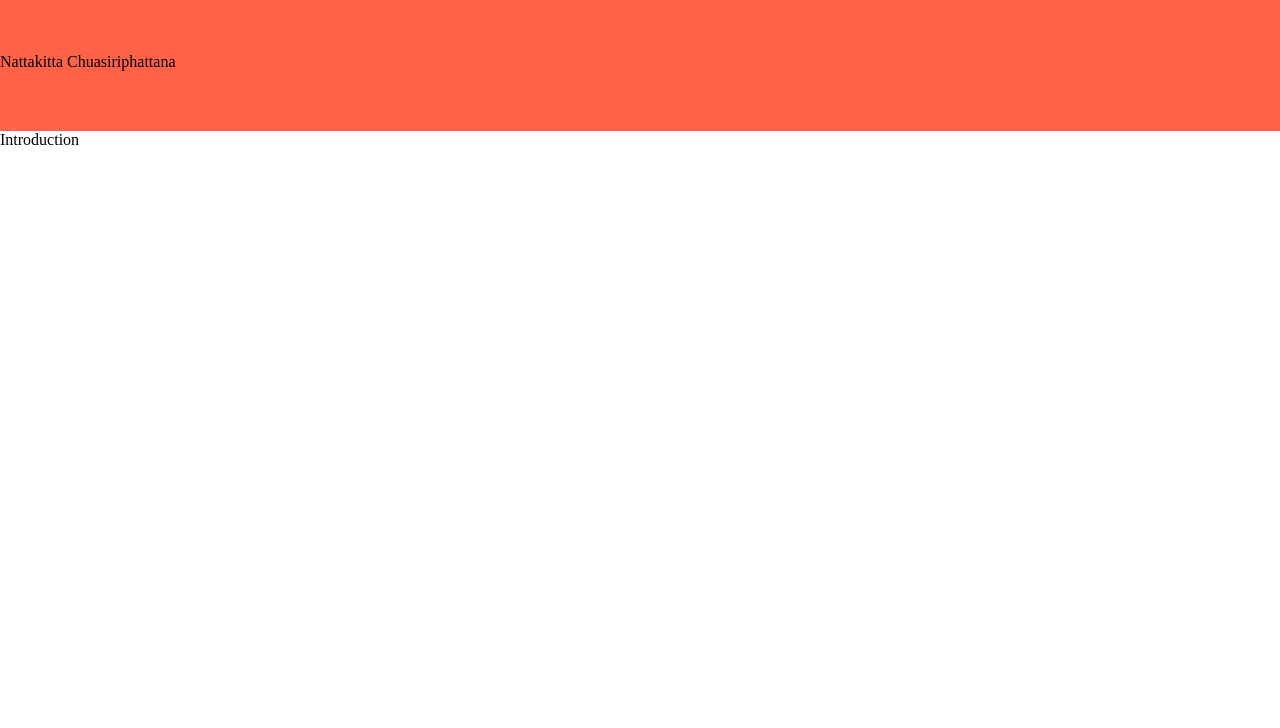
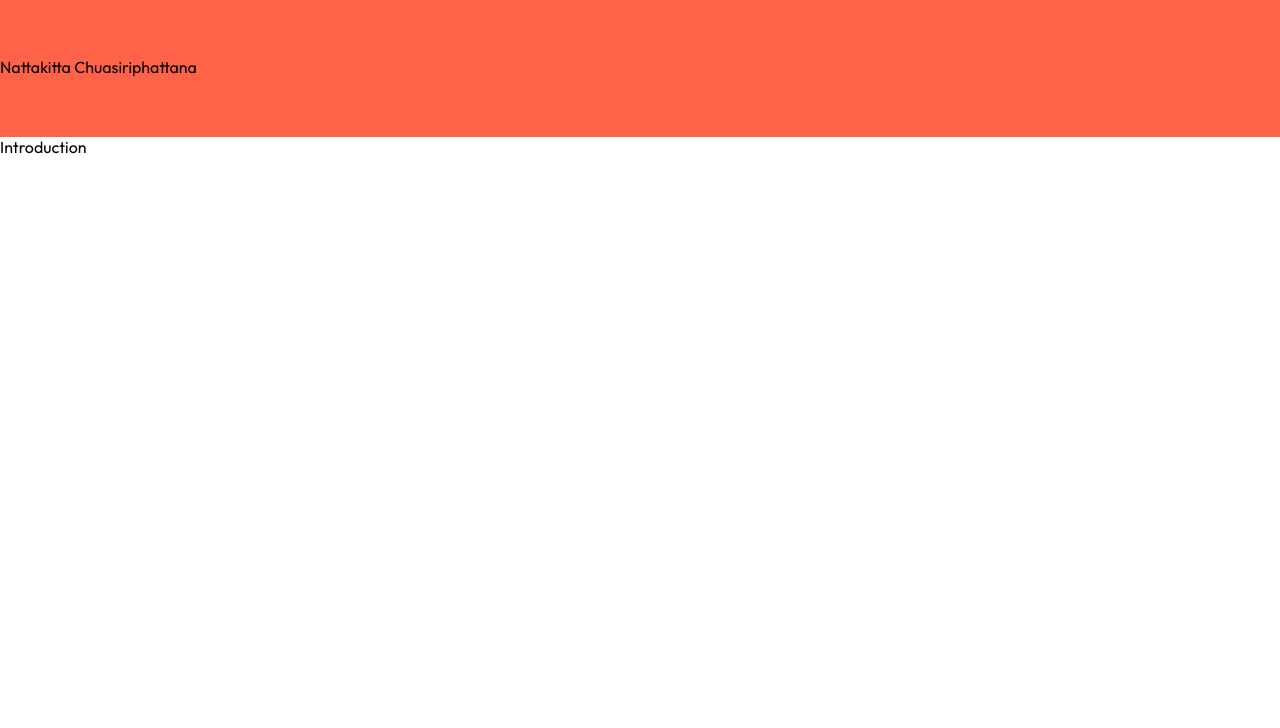
Before and after one commit to opalnattakitta/opalnattakitta.github.io, a plain HTML site: page index.html in a window 1280 px wide. Shown: the part 43-771 px from the top of the page. Drawn offline with Linux system fonts and the light colour scheme.

Commit message:
CSS common

```diff
--- a/assets/style.css
+++ b/assets/style.css
@@ -1,3 +1,10 @@
+* {
+	margin: 0;
+	padding: 0;
+	box-sizing: border-box;
+	font-family: 'Outfit', sans-serif;
+}
+
 body {
 	--base-size: 12px;
 	--gutter-size: calc(3 * var(--base-size));
--- a/index.html
+++ b/index.html
@@ -1,7 +1,7 @@
 <html>
 	<head>
 		<meta name="viewport" content="width=device-width, initial-scale=1">
-		<title>Opal Portfolio</title>
+		<title>Opal Nattakitta Portfolio</title>
 		<link href="assets/reset.css" rel="stylesheet">
 		<link href="assets/style.css" rel="stylesheet">
 		<style>
```
Also changed, not shown: images/AAD 1.png (deleted).
